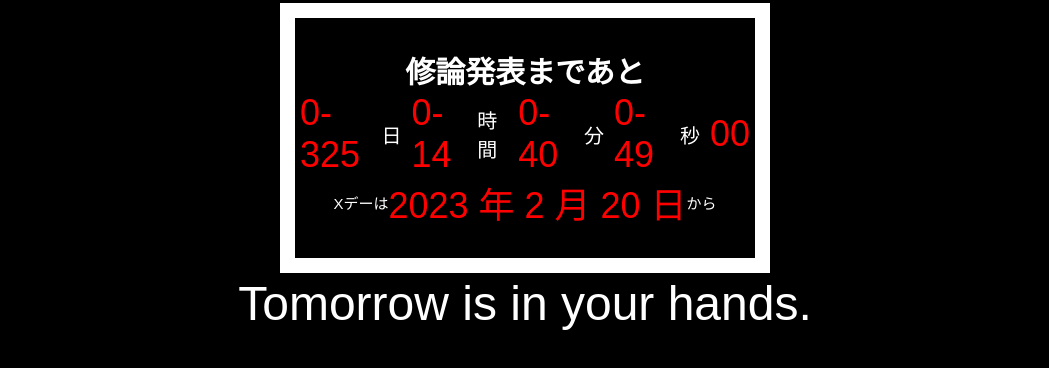
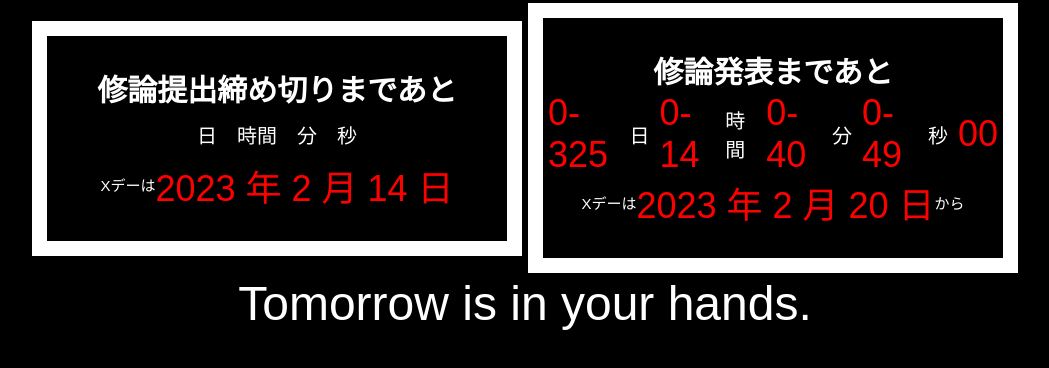
Before and after one commit to GoshBird/cd4dl, a plain HTML site: page index.html in a window 1280 px wide. Shown: the whole page, without its empty margins (115-1164 px from the left). Drawn offline with Linux system fonts and the light colour scheme; a web font is replaced by a local one.

Commit message:
Update index.html comments

```diff
--- a/index.html
+++ b/index.html
@@ -10,7 +10,7 @@
     </head>
     <body>
         <div class="timer-full">
-            <!-- <div class="teisyutsu-jigoku">
+            <div class="teisyutsu-jigoku">
                 <div class="jigoku-title">
                     <h1>修論提出締め切りまであと</h1>
                 </div>
@@ -29,9 +29,10 @@
                 </div>
                 <div class="x-day">
                     <p>Xデーは</p>
+                    <!--ここに卒論/修論提出の時間を入力-->
                     <p class="xday-detail">2023 年 2 月 14 日</p>
                 </div>
-            </div> -->
+            </div>
             <div class="happyou-jigoku">
                 <div class="jigoku-title">
                     <h1>修論発表まであと</h1>
@@ -51,6 +52,7 @@
                 </div>
                 <div class="x-day">
                     <p>Xデーは</p>
+                    <!--ここに卒論/修論発表の時間を入力-->
                     <p class="xday-detail">2023 年 2 月 20 日</p>
                     <p>から</p>
                 </div>
```
